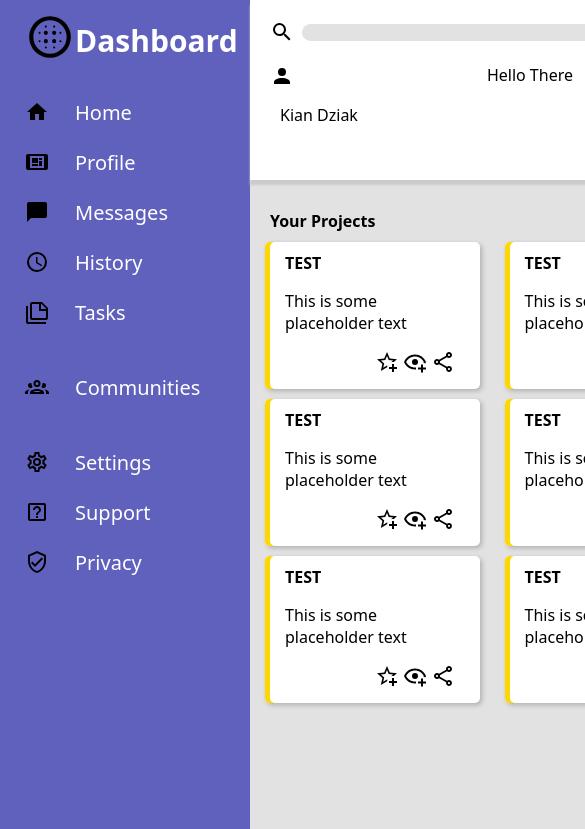
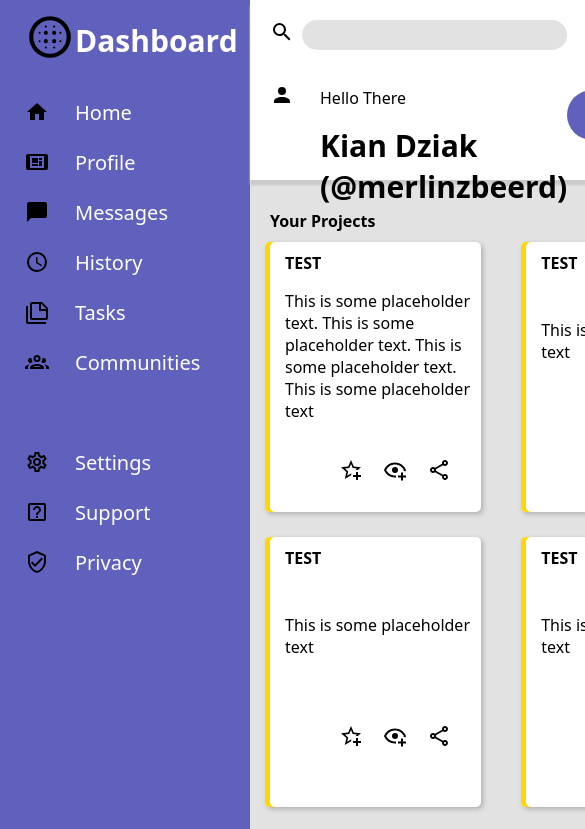
Before and after one commit to kdziak/Admin-Dashboard, a plain HTML site: page index.html in a window 390 px wide. Shown: the top 829 px of the page, 585 px wide, since content can reach past the window. Drawn offline with Linux system fonts and the light colour scheme.

Commit message:
I think I'm finished with this project for now. Everything is pretty much exactly as I see it. There are a few things that could be adjusted the logo and Dashboard could be nudged over.
But most of all it needs some minmax() stuff
to make it super mobile friendly. Right now should
work on most desktops but gets a little weird
on smaller screen sizes.

```diff
--- a/index.html
+++ b/index.html
@@ -36,10 +36,15 @@
           <path fill="currentColor" d="M3,6V22H21V24H3A2,2 0 0,1 1,22V6H3M16,9H21.5L16,3.5V9M7,2H17L23,8V18A2,2 0 0,1 21,20H7C5.89,20 5,19.1 5,18V4A2,2 0 0,1 7,2M7,4V18H21V11H14V4H7Z" />
         </svg>
         <a href="x">Tasks</a>
+
         <svg style="width:24px;height:24px" viewBox="0 0 24 24">
           <path fill="currentColor" d="M12,5A3.5,3.5 0 0,0 8.5,8.5A3.5,3.5 0 0,0 12,12A3.5,3.5 0 0,0 15.5,8.5A3.5,3.5 0 0,0 12,5M12,7A1.5,1.5 0 0,1 13.5,8.5A1.5,1.5 0 0,1 12,10A1.5,1.5 0 0,1 10.5,8.5A1.5,1.5 0 0,1 12,7M5.5,8A2.5,2.5 0 0,0 3,10.5C3,11.44 3.53,12.25 4.29,12.68C4.65,12.88 5.06,13 5.5,13C5.94,13 6.35,12.88 6.71,12.68C7.08,12.47 7.39,12.17 7.62,11.81C6.89,10.86 6.5,9.7 6.5,8.5C6.5,8.41 6.5,8.31 6.5,8.22C6.2,8.08 5.86,8 5.5,8M18.5,8C18.14,8 17.8,8.08 17.5,8.22C17.5,8.31 17.5,8.41 17.5,8.5C17.5,9.7 17.11,10.86 16.38,11.81C16.5,12 16.63,12.15 16.78,12.3C16.94,12.45 17.1,12.58 17.29,12.68C17.65,12.88 18.06,13 18.5,13C18.94,13 19.35,12.88 19.71,12.68C20.47,12.25 21,11.44 21,10.5A2.5,2.5 0 0,0 18.5,8M12,14C9.66,14 5,15.17 5,17.5V19H19V17.5C19,15.17 14.34,14 12,14M4.71,14.55C2.78,14.78 0,15.76 0,17.5V19H3V17.07C3,16.06 3.69,15.22 4.71,14.55M19.29,14.55C20.31,15.22 21,16.06 21,17.07V19H24V17.5C24,15.76 21.22,14.78 19.29,14.55M12,16C13.53,16 15.24,16.5 16.23,17H7.77C8.76,16.5 10.47,16 12,16Z" />
         </svg>
+
         <a href="x">Communities</a>
+        <div></div>
+        <div></div>
+
         <svg style="width:24px;height:24px" viewBox="0 0 24 24">
           <path fill="currentColor" d="M12,8A4,4 0 0,1 16,12A4,4 0 0,1 12,16A4,4 0 0,1 8,12A4,4 0 0,1 12,8M12,10A2,2 0 0,0 10,12A2,2 0 0,0 12,14A2,2 0 0,0 14,12A2,2 0 0,0 12,10M10,22C9.75,22 9.54,21.82 9.5,21.58L9.13,18.93C8.5,18.68 7.96,18.34 7.44,17.94L4.95,18.95C4.73,19.03 4.46,18.95 4.34,18.73L2.34,15.27C2.21,15.05 2.27,14.78 2.46,14.63L4.57,12.97L4.5,12L4.57,11L2.46,9.37C2.27,9.22 2.21,8.95 2.34,8.73L4.34,5.27C4.46,5.05 4.73,4.96 4.95,5.05L7.44,6.05C7.96,5.66 8.5,5.32 9.13,5.07L9.5,2.42C9.54,2.18 9.75,2 10,2H14C14.25,2 14.46,2.18 14.5,2.42L14.87,5.07C15.5,5.32 16.04,5.66 16.56,6.05L19.05,5.05C19.27,4.96 19.54,5.05 19.66,5.27L21.66,8.73C21.79,8.95 21.73,9.22 21.54,9.37L19.43,11L19.5,12L19.43,13L21.54,14.63C21.73,14.78 21.79,15.05 21.66,15.27L19.66,18.73C19.54,18.95 19.27,19.04 19.05,18.95L16.56,17.95C16.04,18.34 15.5,18.68 14.87,18.93L14.5,21.58C14.46,21.82 14.25,22 14,22H10M11.25,4L10.88,6.61C9.68,6.86 8.62,7.5 7.85,8.39L5.44,7.35L4.69,8.65L6.8,10.2C6.4,11.37 6.4,12.64 6.8,13.8L4.68,15.36L5.43,16.66L7.86,15.62C8.63,16.5 9.68,17.14 10.87,17.38L11.24,20H12.76L13.13,17.39C14.32,17.14 15.37,16.5 16.14,15.62L18.57,16.66L19.32,15.36L17.2,13.81C17.6,12.64 17.6,11.37 17.2,10.2L19.31,8.65L18.56,7.35L16.15,8.39C15.38,7.5 14.32,6.86 13.12,6.62L12.75,4H11.25Z" />
         </svg>
@@ -73,14 +78,16 @@
             <svg style="width:24px;height:24px" viewBox="0 0 24 24">
               <path fill="currentColor" d="M12,4A4,4 0 0,1 16,8A4,4 0 0,1 12,12A4,4 0 0,1 8,8A4,4 0 0,1 12,4M12,14C16.42,14 20,15.79 20,18V20H4V18C4,15.79 7.58,14 12,14Z" />
             </svg>
-            <div>User Name</div>
+            <div class="User-name">Kian Dziak</div>
           </div>
           <div class="Greeting">
-            <svg style="width:24px;height:24px" viewBox="0 0 24 24">
+            <div>
+              <svg style="width:24px;height:50px" viewBox="0 0 24 24">
               <path fill="currentColor" d="M12,4A4,4 0 0,1 16,8A4,4 0 0,1 12,12A4,4 0 0,1 8,8A4,4 0 0,1 12,4M12,14C16.42,14 20,15.79 20,18V20H4V18C4,15.79 7.58,14 12,14Z" />
-            </svg>
+              </svg>
+            </div>
             <div>Hello There</div>
-              <p>Kian Dziak</p>
+              <div class="user-name-greeting">Kian Dziak (@merlinzbeerd)</div>
           </div>
           <div class="navbuttons">
             <button>NEW</button>
@@ -98,7 +105,8 @@
         <div class="project-cards">
           <div class="card">
               <div class="first-line">TEST</div>
-              <p>This is some placeholder text</p>
+                <p>This is some placeholder text. This is some placeholder text. This is some placeholder text. This is some placeholder text
+                </p>
               <div class="svg-holder">
                 <svg style="width:24px;height:24px" viewBox="0 0 24 24">
                   <path fill="currentColor" d="M5.8 21L7.4 14L2 9.2L9.2 8.6L12 2L14.8 8.6L22 9.2L18.8 12H18C17.3 12 16.6 12.1 15.9 12.4L18.1 10.5L13.7 10.1L12 6.1L10.3 10.1L5.9 10.5L9.2 13.4L8.2 17.7L12 15.4L12.5 15.7C12.3 16.2 12.1 16.8 12.1 17.3L5.8 21M17 14V17H14V19H17V22H19V19H22V17H19V14H17Z" />
--- a/style.css
+++ b/style.css
@@ -46,7 +46,7 @@ svg {
 .links-logos {
   display: grid;
   grid-template-columns: 50px 1fr;
-  grid-template-rows: 100px repeat(5, 50px) 100px repeat(3, 50px);
+  grid-template-rows: 100px repeat(5, 50px)  repeat(5, 50px);
   height: 55vh;
   margin-left: 20px;
   margin-top: 50px;
@@ -58,7 +58,6 @@ svg {
 }
 
 
-
 /* Main area */
 
 .main {
@@ -66,10 +65,12 @@ svg {
   grid-row: 2 / 3;
   background-color: rgb(226, 226, 226);
   display: grid;
-  grid-template: 50px 1fr/ 2fr 1fr;
+  grid-template: 50px 1fr/ minmax(50px, 1fr) auto;
+  column-gap: 50px;
 }
 
-.main-project-title {
+.main-project-title,
+.Annoucements {
   font-weight: bold;
 }
 
@@ -86,9 +87,9 @@ svg {
 
 .project-cards {
   display: grid;
-  grid-template: auto / 1fr 1fr;
+  grid-template: 1fr 1fr 1fr / 1fr 1fr;
   margin-top: 10px;
-  gap: 10px;
+  gap: 25px;
 }
 
 .card {
@@ -98,8 +99,13 @@ svg {
   box-shadow: inset 5px 0px 0px gold, 2px 2px 5px rgb(177, 173, 173);
   border-radius: 5px;
   padding: 10px;
+  display: grid;
+  grid-template-rows: auto auto auto;
 
 }
+
+
+
 
 .first-line {
   font-weight: bold;
@@ -115,7 +121,11 @@ p {
 }
 
 .svg-holder {
-  margin-left: 100px;
+  justify-self: end;
+  padding: 20px;
+  display: grid;
+  grid-template-columns: auto auto auto;
+  gap: 20px;
 }
 
 
@@ -142,7 +152,8 @@ p {
 }
 
 .annoucement-text {
-  border-bottom: 2px solid black;
+  border-bottom: 2px solid rgb(219, 219, 219);
+  margin-bottom: 5px;
 }
 /* header area */
 
@@ -153,12 +164,14 @@ p {
 
 .headerstuff {
   display: grid;
-  grid-template: auto auto / 1fr 1fr;
+  grid-template: auto auto / 2fr 1fr;
+  row-gap: 20px;
 }
 
 .headergrid {
   padding-top: 20px;
   padding-left: 20px;
+
 }
 
 .searcharea{
@@ -167,7 +180,8 @@ p {
 }
 
 #query {
-  width: 400px;
+  width: 100%;
+  height: 30px;
   border-radius: 15px;
   background-color: rgb(226, 226, 226);
   border: none;
@@ -177,23 +191,34 @@ p {
 
 .user{
   display: grid;
-  grid-template-columns: 3em 3em 3em;
+  grid-template-columns: 3em 3em auto;
   padding-left: 100px;
+  align-items: center;
+  margin-left: 50px;
 }
 
 .Greeting {
   display: grid;
-  grid-template-columns: auto auto;
+  grid-template-columns: 50px auto;
+  grid-template-rows: auto ;
+  align-items: center;
+}
+
+.user-name-greeting {
+  grid-column: 2/3;
+  font-weight: bold;
+  font-size: 30px;
 }
 
 button {
-  border-radius: 20px;
+  border-radius: 30px;
   background-color: rgb(96, 96, 189);
   border: none;
   padding: 14px 14px;
   font-size: 15px;
   color: white;
   font-weight: bold;
+  height: 50px;
 
 
 }
@@ -201,7 +226,12 @@ button {
 .navbuttons {
   display: grid;
   grid-template-rows: auto;
-  grid-template-columns: repeat(3, auto);
+  grid-template-columns: repeat(3, 150px);
   gap: 20px;
+  margin-top: 20px;
 
 }
+
+.User-name {
+  font-weight: bold;
+}
```
